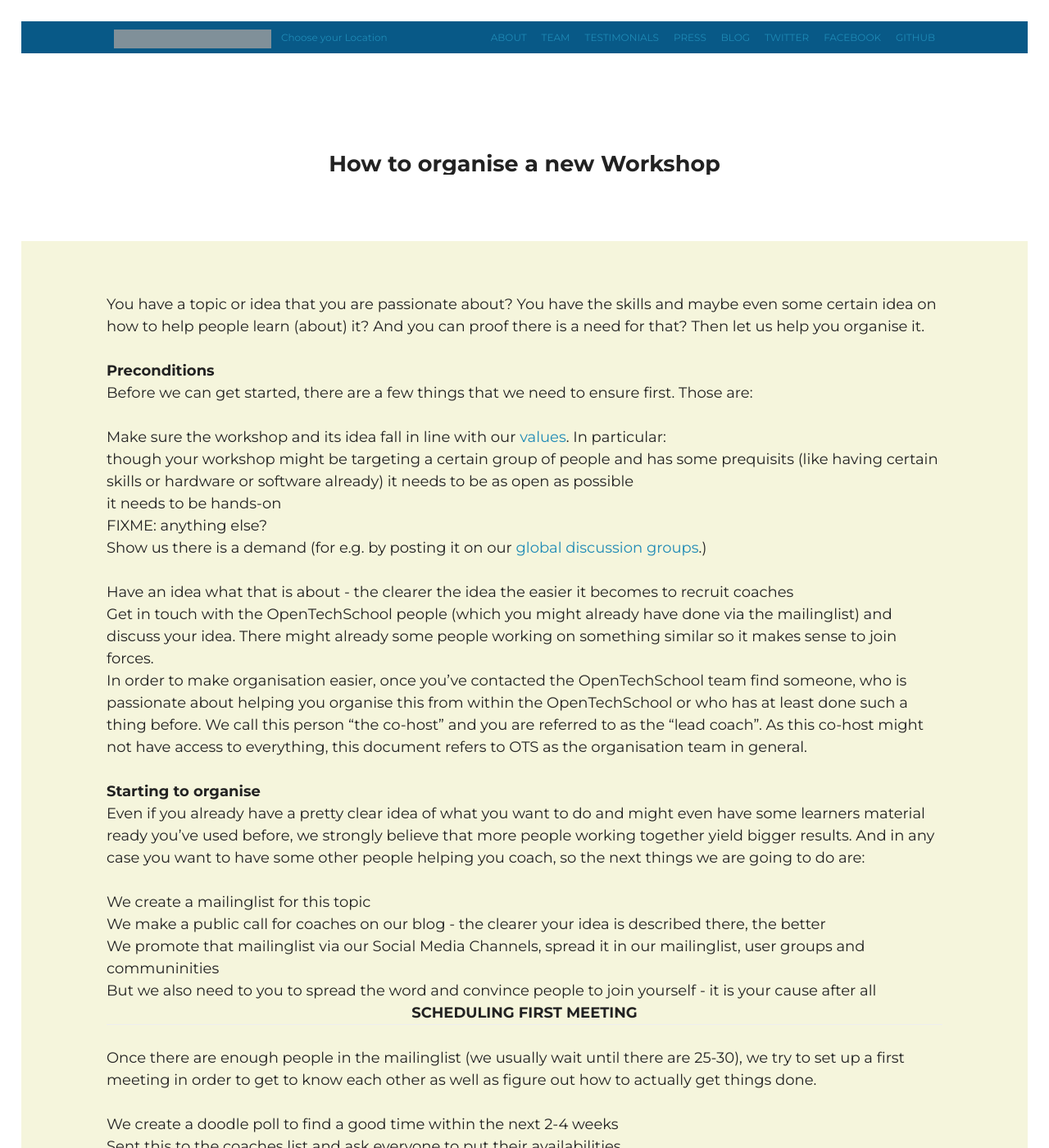
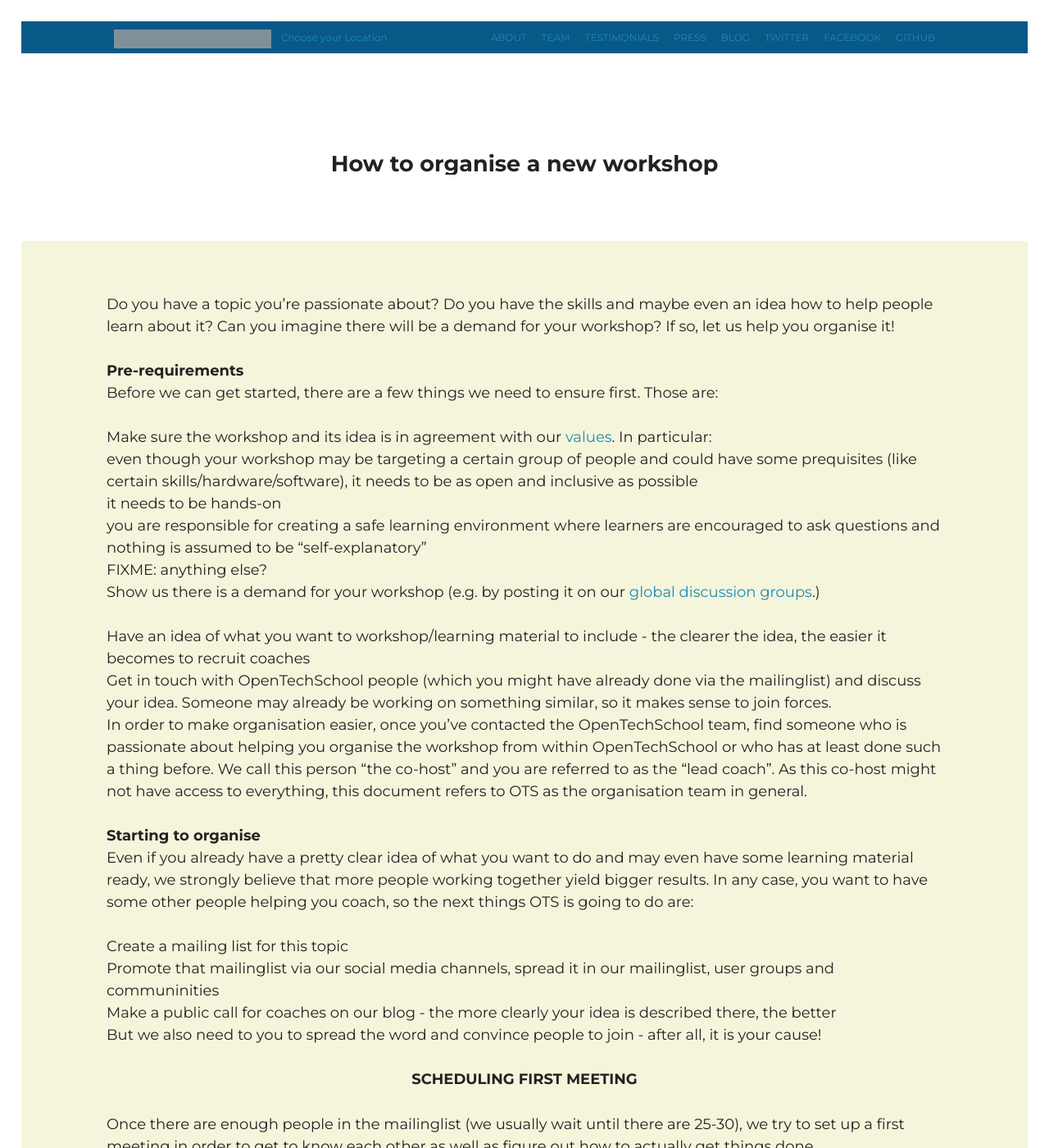
Before and after one commit to OpenTechSchool/www.opentechschool.org, a Jekyll site: the page built from guidelines/new-workshop.md, in a window 1280 px wide and 1400 px high. Shown: the whole window at 82% size. Built offline with Jekyll 4.4.1, drawn with Linux system fonts in a browser that asks for light colours; nearby versions of some CDN libraries; grey boxes are pictures that could not be loaded.

Commit message:
copyediting pt1

```diff
--- a/guidelines/new-workshop.md
+++ b/guidelines/new-workshop.md
@@ -1,34 +1,36 @@
 ---
 layout: simple
-title: How to organise a new Workshop
+title: How to organise a new workshop
 ---
 
-You have a topic or idea that you are passionate about? You have the skills and maybe even some certain idea on how to help people learn (about) it? And you can proof there is a need for that? Then let us help you organise it.
+Do you have a topic you're passionate about? Do you have the skills and maybe even an idea how to help people learn about it? Can you imagine there will be a demand for your workshop? If so, let us help you organise it!
 
-# Preconditions
-Before we can get started, there are a few things that we need to ensure first. Those are:
+# Pre-requirements
+Before we can get started, there are a few things we need to ensure first. Those are:
 
- 1. Make sure the workshop and its idea fall in line with our [values](/values.html). In particular:
-  * though your workshop might be targeting a certain group of people and has some prequisits (like having certain skills or hardware or software already) it needs to be as open as possible
+ 1. Make sure the workshop and its idea is in agreement with our [values](/values.html). In particular:
+  * even though your workshop may be targeting a certain group of people and could have some prequisites (like certain skills/hardware/software), it needs to be as open and inclusive as possible
   * it needs to be hands-on
+  * you are responsible for creating a safe learning environment where learners are encouraged to ask questions and nothing is assumed to be "self-explanatory"
   * FIXME: anything else?
 
- 2. Show us there is a demand (for e.g. by posting it on our [global discussion groups](https://groups.google.com/a/opentechschool.org/forum/?fromgroups#!forum/discuss.global).)
+ 2. Show us there is a demand for your workshop (e.g. by posting it on our [global discussion groups](https://groups.google.com/a/opentechschool.org/forum/?fromgroups#!forum/discuss.global).)
 
- 3. Have an idea what that is about - the clearer the idea the easier it becomes to recruit coaches
+ 3. Have an idea of what you want to workshop/learning material to include - the clearer the idea, the easier it becomes to recruit coaches
 
- * Get in touch with the OpenTechSchool people (which you might already have done via the mailinglist) and discuss your idea. There might already some people working on something similar so it makes sense to join forces.
+ * Get in touch with OpenTechSchool people (which you might have already done via the mailinglist) and discuss your idea. Someone may already be working on something similar, so it makes sense to join forces.
 
-In order to make organisation easier, once you've contacted the OpenTechSchool team find someone, who is passionate about helping you organise this from within the OpenTechSchool or who has at least done such a thing before. We call this person "the co-host" and you are referred to as the "lead coach". As this co-host might not have access to everything, this document refers to OTS as the organisation team in general.
+In order to make organisation easier, once you've contacted the OpenTechSchool team, find someone who is passionate about helping you organise the workshop from within OpenTechSchool or who has at least done such a thing before. We call this person "the co-host" and you are referred to as the "lead coach". As this co-host might not have access to everything, this document refers to OTS as the organisation team in general.
 
 # Starting to organise
 
-Even if you already have a pretty clear idea of what you want to do and might even have some learners material ready you've used before, we strongly believe that more people working together yield bigger results. And in any case you want to have some other people helping you coach, so the next things we are going to do are:
+Even if you already have a pretty clear idea of what you want to do and may even have some learning material ready, we strongly believe that more people working together yield bigger results. In any case, you want to have some other people helping you coach, so the next things OTS is going to do are:
 
- * We create a mailinglist for this topic
- * We make a public call for coaches on our blog - the clearer your idea is described there, the better
- * We promote that mailinglist via our Social Media Channels, spread it in our mailinglist, user groups and communinities
- * But we also need to you to spread the word and convince people to join yourself - it is your cause after all
+ * Create a mailing list for this topic
+ * Promote that mailinglist via our social media channels, spread it in our mailinglist, user groups and communinities
+ * Make a public call for coaches on our blog - the more clearly your idea is described there, the better
+
+But we also need to you to spread the word and convince people to join - after all, it is your cause!
 
 ## scheduling first meeting
 Once there are enough people in the mailinglist (we usually wait until there are 25-30), we try to set up a first meeting in order to get to know each other as well as figure out how to actually get things done.
```
